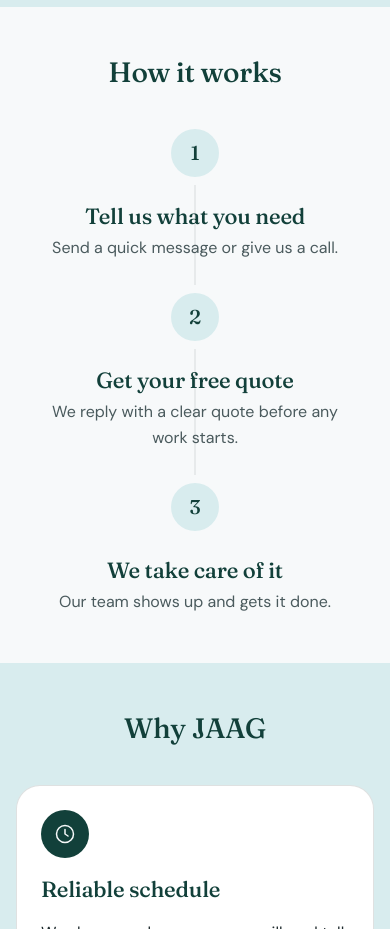
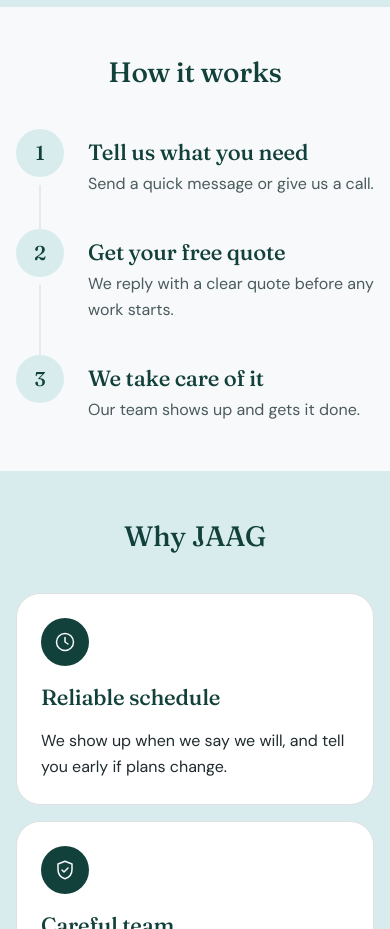
Before and after one commit to DigiBearCA/JAG-cleaning-web, a Next.js app: page / in a window 390 px wide. Shown: the part 1900-2829 px from the top of the page. Built offline with nearby package versions, Linux system fonts and the light colour scheme.

Commit message:
style: display how it works steps side by side on mobile

```diff
--- a/src/components/sections/HowItWorks.tsx
+++ b/src/components/sections/HowItWorks.tsx
@@ -29,9 +29,9 @@
             <li
               key={step.title}
               className={cx(
-                "relative flex flex-col items-center text-center gap-4",
+                "relative flex flex-row md:flex-col items-start md:items-center text-left md:text-center gap-6 md:gap-4",
                 !last &&
-                  "before:absolute before:top-14 before:-bottom-6 before:left-1/2 before:-translate-x-1/2 before:w-px md:before:top-6 md:before:right-auto md:before:bottom-auto md:before:left-[calc(50%+3rem)] md:before:h-px md:before:w-[calc(100%-6rem)] md:before:translate-x-0",
+                  "before:absolute before:top-14 before:-bottom-8 before:left-6 before:-translate-x-1/2 before:w-px md:before:top-6 md:before:right-auto md:before:bottom-auto md:before:left-[calc(50%+3rem)] md:before:h-px md:before:w-[calc(100%-6rem)] md:before:translate-x-0",
                 !last &&
                   (onAlt ? "before:bg-alt-heading/40" : "before:bg-line"),
               )}
```
